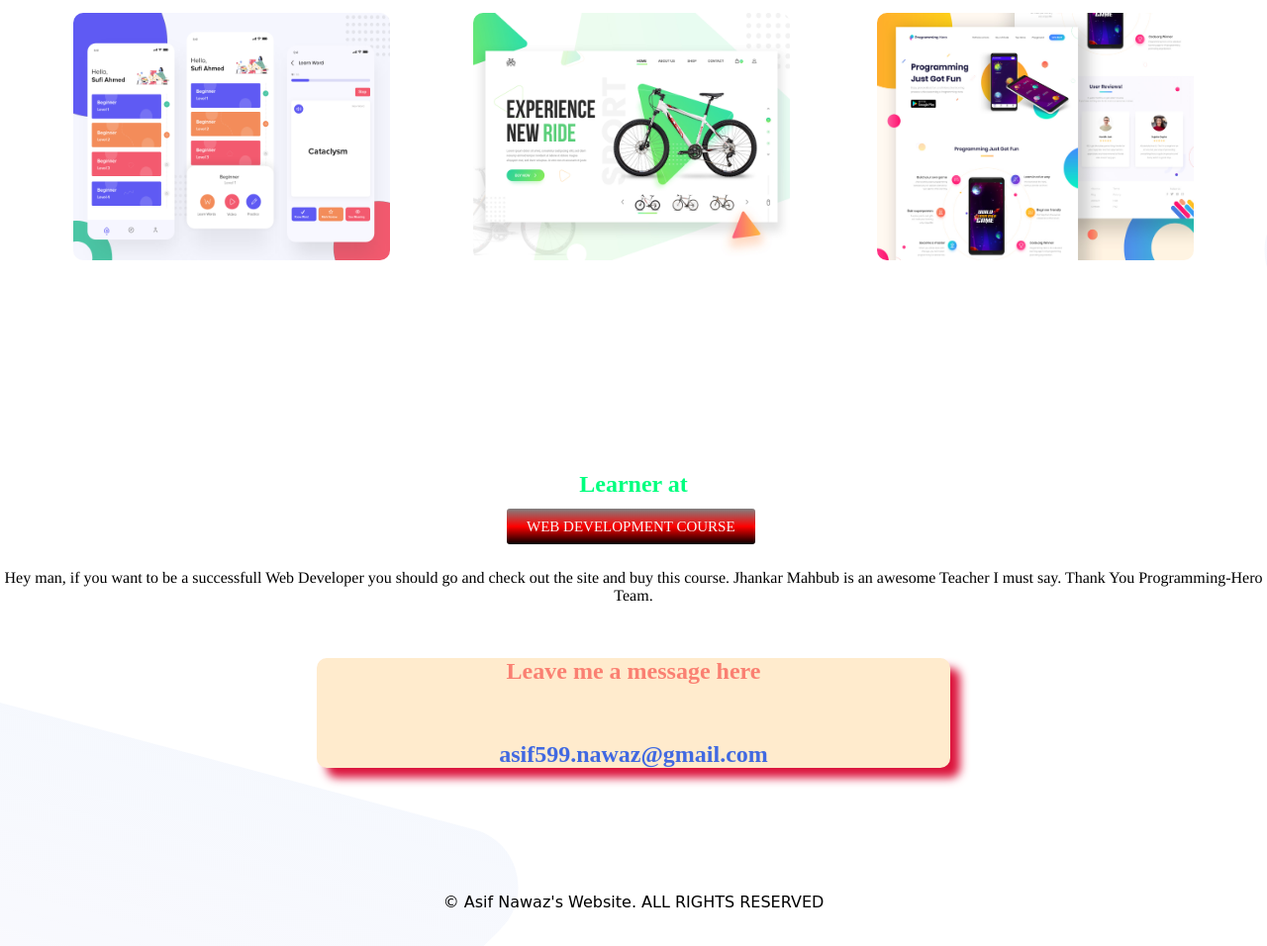
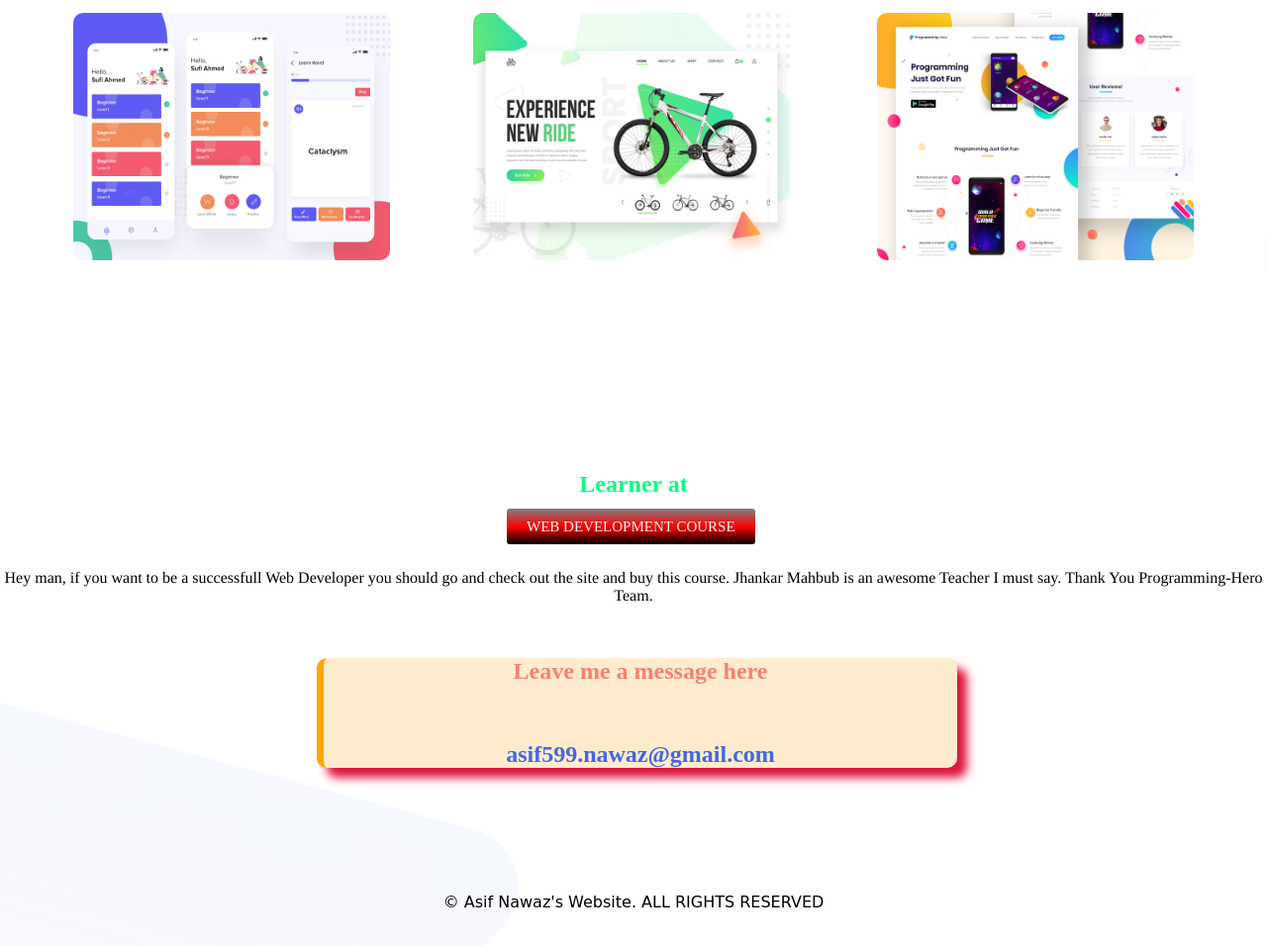
Before and after one commit to asif-599-nawaz/personal-portfolio, a plain HTML site: page index.html in a window 1280 px wide. Shown: the part 1154-2110 px from the top of the page at 99% size. Drawn offline with Linux system fonts and the light colour scheme; a web font is replaced by a local one.

Commit message:
personal-portfolio

```diff
--- a/style.css
+++ b/style.css
@@ -163,6 +163,7 @@ font-family: 'Tinos', serif;
     box-shadow: 10px 10px 10px crimson;
     border-radius: 10px;
     background-color:blanchedalmond;
+    border-left: 7px solid orange;
 
 }
 
```
